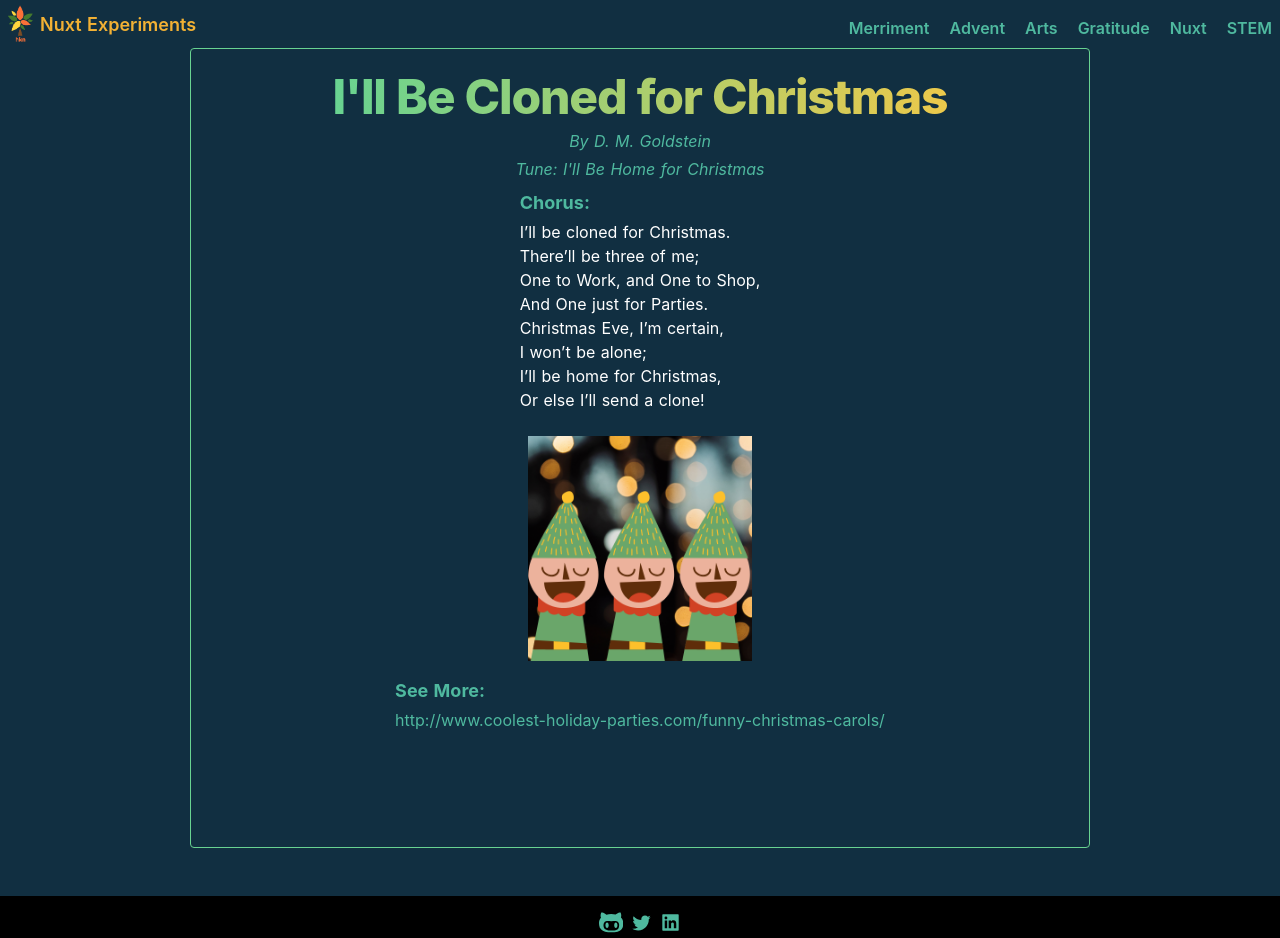
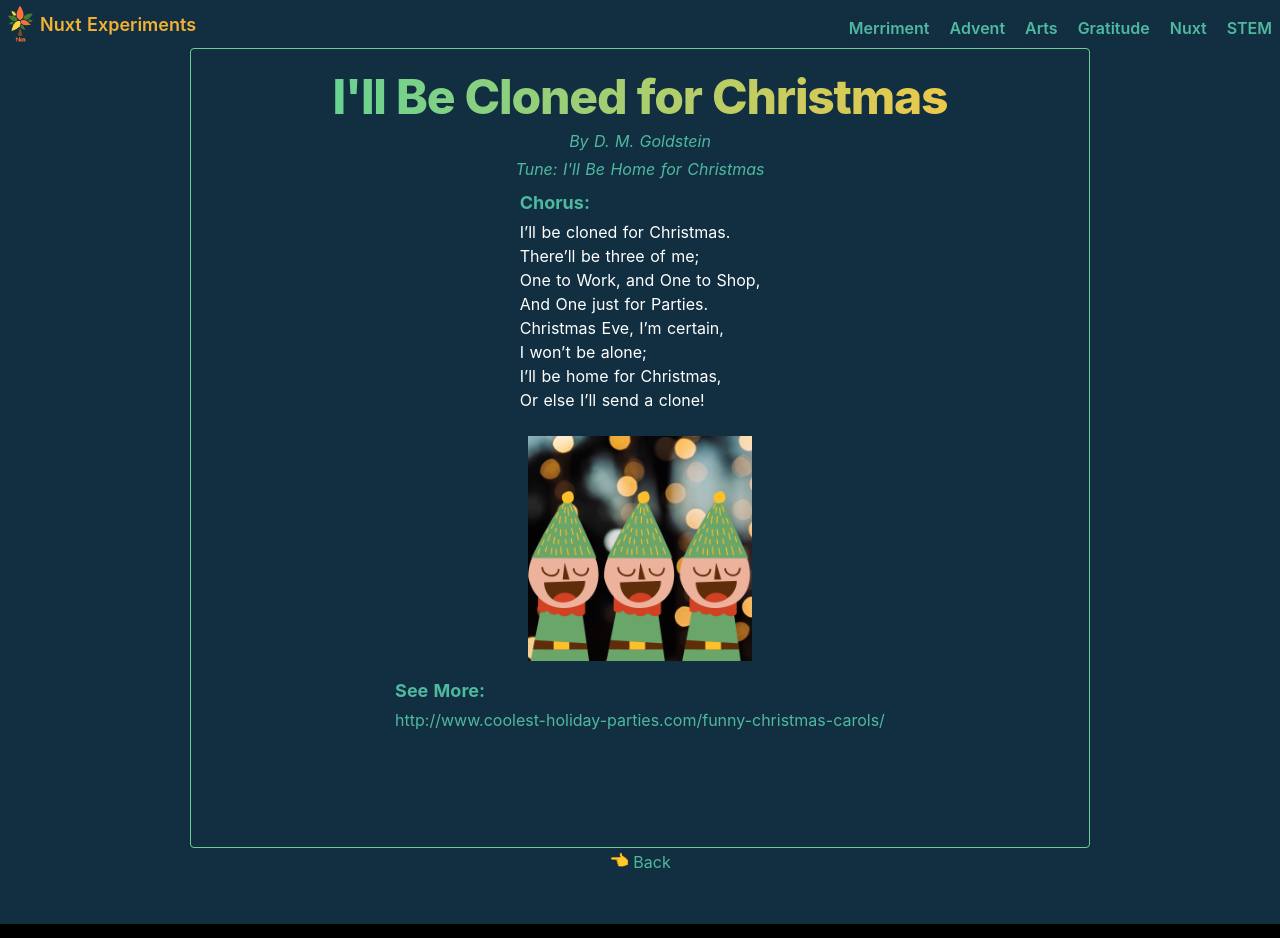
Before and after one commit to ethyl2/nuxt-experiment, a Nuxt app: page /songs/christmas/clone in a window 1280 px wide. Shown: the top 938 px of the page. Built offline with nearby package versions, Linux system fonts and the light colour scheme.

Commit message:
Adds link to christmas songs in song index

```diff
--- a/pages/songs/christmas/_slug.vue
+++ b/pages/songs/christmas/_slug.vue
@@ -1,4 +1,5 @@
 <template>
+  <div>
     <div
       :class="`container flex flex-col items-center justify-start min-h-screen border rounded pb-4 border-${color1}`"
     >
@@ -57,6 +58,12 @@
         </a>
       </div>
     </div>
+    <nuxt-link
+      to="/songs/christmas"
+      class="flex items-center justify-center text-center mx-auto"
+      ><span class="pb-1 mr-1">👈</span> <span>Back</span></nuxt-link
+    >
+  </div>
 </template>
 
 <script>
--- a/pages/songs/christmas/index.vue
+++ b/pages/songs/christmas/index.vue
@@ -6,19 +6,16 @@
         v-for="(song, index) in songs"
         :key="index"
         :to="`/songs/christmas/${song.slug}`"
-      >
-        <div
-          :class="`flex p-2 rounded border w-1/2 hover:bg-gray-900 border-${song.color1}`"
+        :class="`flex p-2 rounded border w-1/2 hover:bg-gray-900 my-2 border-${song.color1}`"
       >
         <img :src="`/${song.image_url}`" :alt="song.title" class="w-12" />
         <div class="ml-2">
           <h2 class="font-bold">{{ song.title }}</h2>
           <div
-              v-if="song.chorus"
+            v-if="song.chorus || song.verses"
             class="truncate overflow-hidden w-full text-sm"
           >
             <p>{{ firstWords(song) }}</p>
-            </div>
           </div>
         </div>
       </nuxt-link>
--- a/pages/songs/index.vue
+++ b/pages/songs/index.vue
@@ -17,6 +17,7 @@
     </header>
 
     <main class="container flex flex-col px-2">
+      <img src="/campfire.png" alt="campfire" class="w-1/5 pb-2" />
       <h2 class="text-xl mb-4">Favorite Campfire Songs</h2>
       <nav class="grid grid-cols-2 gap-4 md:grid-cols-3">
         <nuxt-link
@@ -27,7 +28,16 @@
           >{{ song.title }}</nuxt-link
         >
       </nav>
-      <img src="/campfire.png" alt="campfire" class="w-1/4 pt-4" />
+
+      <nuxt-link
+        to="/songs/christmas"
+        class="mt-16 flex items-center justify-center w-1/5"
+        ><img src="/song_images/elves.png" alt="elves" class="pb-2"
+      /></nuxt-link>
+      <nuxt-link to="/songs/christmas" class="text-lg mb-4"
+        >See Christmas Parody Songs</nuxt-link
+      >
+
       <h3 class="text-lg my-4">More songs that make me chuckle from Spotify</h3>
       <iframe
         src="https://open.spotify.com/embed/playlist/0YCESpzXAbPcrTLZAFC9AE"
--- a/pages/stem/index.vue
+++ b/pages/stem/index.vue
@@ -21,6 +21,7 @@
         <nuxt-link to="/stem/cistercian-monk-numerals"
           >Creating Cistercian Monk Numerals</nuxt-link
         >
+        <nuxt-link to="/songs/christmas/pi">Pi Song</nuxt-link>
         <div class="p-6 rounded bg-gray-900 flex flex-col space-y-4">
           <h2 class="text-2xl">Computer Programming Concepts</h2>
           <nuxt-link to="/stem/case-styles"
```
Lines whose indentation alone changed are shown as unchanged.
